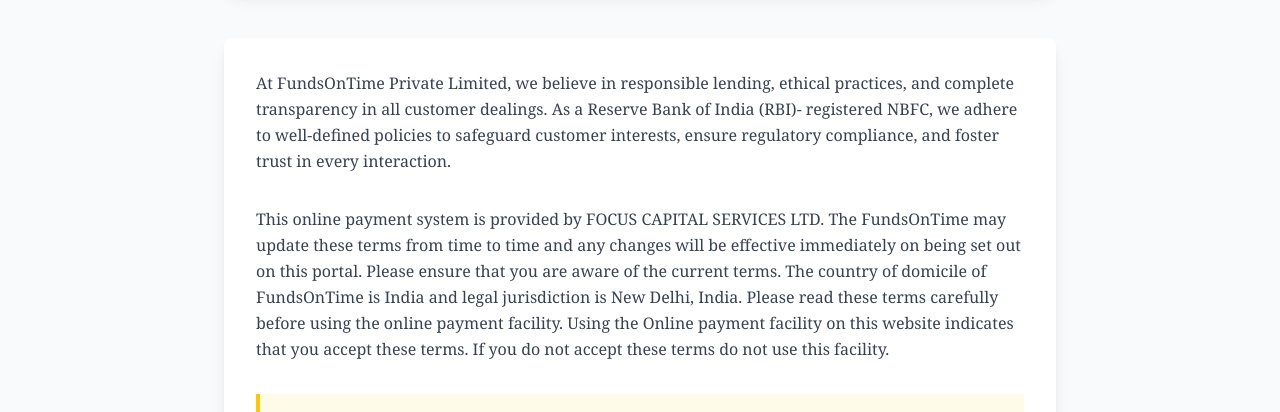
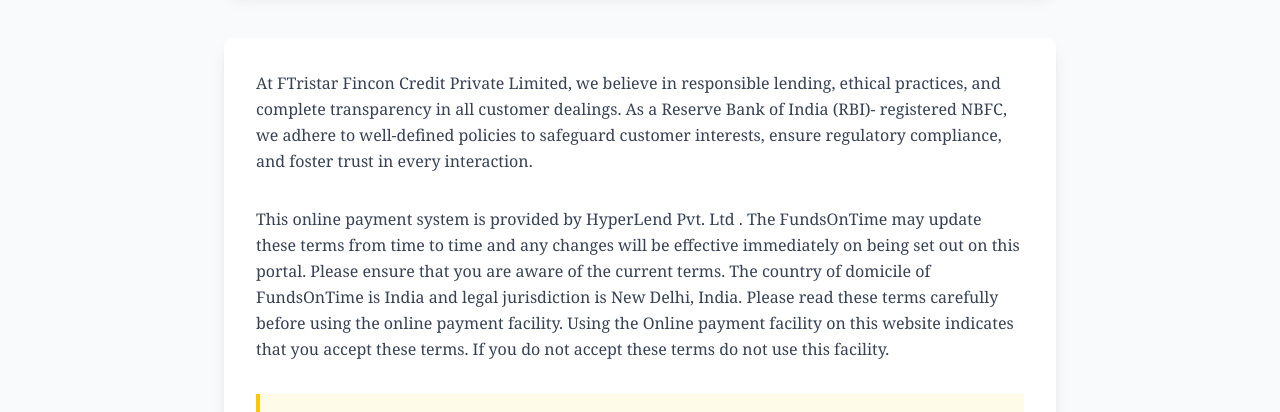
Before and after one commit to ShivBigwin/FundsOnTime, a Next.js app: page /privacy in a window 1280 px wide. Shown: the part 310-722 px from the top of the page. Built offline with nearby package versions, Linux system fonts and the light colour scheme.

Commit message:
NBFC added

```diff
--- a/src/component/aboutUs/index.tsx
+++ b/src/component/aboutUs/index.tsx
@@ -219,9 +219,15 @@
 
             <div className="space-y-6 text-lg text-gray-600 leading-relaxed">
               <p>
-                FundsOnTime Private Limited is an RBI-registered Non-Banking
-                Financial Company (NBFC), offering personalized, transparent,
-                and timely loan solutions to individuals and MSMEs across India.
+                FundsOnTime is a trusted digital lending platform powered by
+                Tristar Fincon Credit Private Limited, an RBI-registered
+                Non-Banking Financial Company (NBFC). We are committed to
+                providing fast, transparent, and personalized financial
+                solutions tailored to the needs of individuals and MSMEs across
+                India. By combining technology with customer-centric service,
+                FundsOnTime ensures a seamless borrowing experience with quick
+                approvals, flexible loan options, and complete transparency at
+                every step.
               </p>
               <p>
                 We are committed to advancing financial inclusion by delivering
--- a/src/component/footer/index.tsx
+++ b/src/component/footer/index.tsx
@@ -509,7 +509,7 @@
             >
               <Link href="#" className="flex items-center space-x-2">
                 <div className="w-50 h-10 flex items-center justify-center">
-                  <img src="FOTlogo4.png" alt="FundsOnTime Logo" />
+                  <img src="Logo.png" alt="FundsOnTime Logo" />
                 </div>
               </Link>
             </motion.div>
@@ -631,7 +631,7 @@
                     href="tel:+9172XXXXXX72"
                     className="text-gray-900 hover:text-emerald-600 transition-colors duration-300 font-medium"
                   >
-                    +91-7290999972
+                    +91-72XXXXXX72
                   </a>
                 </div>
               </motion.li>
@@ -702,7 +702,8 @@
               © {currentYear} FundsOnTime All rights reserved.
               <span className="hidden md:inline"> | </span>
               <span className="block md:inline mt-2 md:mt-0 md:ml-2">
-                Registered with RBI as NBFC - FundsOnTime
+                Registered with RBI as NBFC - Tristar Fincon Credit Private
+                Limited
               </span>
             </p>
           </div>
--- a/src/component/policies/fair/fairpolicy.tsx
+++ b/src/component/policies/fair/fairpolicy.tsx
@@ -15,7 +15,7 @@
       title: "Introduction",
       content: `
         <img src="/policy/md.png" alt="" />
-        <p class="mt-4">FundsOnTime Private Limited is a Non-Banking Financial Company (NBFC), registered with the Reserve Bank of India (RBI) as a non-deposit taking, non-systemically important NBFC. The Company is primarily engaged in providing personal loans, MSME finance, and other financial services.</p></br>
+        <p class="mt-4">Tristar Fincon Credit Private Limited is a Non-Banking Financial Company (NBFC), registered with the Reserve Bank of India (RBI) as a non-deposit taking, non-systemically important NBFC. The Company is primarily engaged in providing personal loans, MSME finance, and other financial services.</p></br>
 
         <p>The Policy has been formulated in accordance with the guidelines issued by the Reserve Bank of India for Non-Banking Financial Companies (NBFCs). This Policy is applicable to all FundsOnTime's products and services.</p>
       `,
--- a/src/component/policies/grievance/grievancepolicy.tsx
+++ b/src/component/policies/grievance/grievancepolicy.tsx
@@ -14,7 +14,7 @@
       title: "Introduction And Policy Statement",
       content: `
         <img src="/policy/Gr-intro.jpg" alt="" />
-        <p class="mt-4">FundsOnTime Private Limited (“the Company” or “FundsOnTime”) is a Non-Banking Financial Company (NBFC) registered with the Reserve Bank of India (“RBI”). As a responsible financial institution committed to ethical business practices and regulatory compliance, FundsOnTime places the highest priority on providing transparent, fair, and customer-centric services.</p><br/>
+        <p class="mt-4">Tristar Fincon Credit Private Limited (“the Company”) is a Non-Banking Financial Company (NBFC) registered with the Reserve Bank of India (“RBI”). As a responsible financial institution committed to ethical business practices and regulatory compliance, FundsOnTime places the highest priority on providing transparent, fair, and customer-centric services.</p><br/>
         <p>In line with its mission to uphold the highest standards of customer satisfaction and financial integrity, the Company acknowledges that a robust grievance redressal mechanism is an integral part of corporate governance and financial services delivery. This mechanism is designed not only to address customer complaints, concerns, and disputes but also to identify systemic gaps and ensure continuous improvement.</p><br/>
         <p>This Grievance Redressal Policy (“Policy”) is formulated in accordance with the applicable provisions of the RBI Master Directions on NBFCs, the Fair Practices Code, and the Reserve Bank – Integrated Ombudsman Scheme, 2021. The Policy aims to provide a structured, transparent, and responsive process for resolving customer grievances while ensuring regulatory adherence, customer protection, and institutional accountability.</p><br/>
         <p>The Policy underscores FundsOnTime's unwavering commitment to uphold trust, enhance service efficiency, and ensure that all customer interactions are addressed in a timely, fair, and equitable manner. It also ensures that customers are informed about their rights, the available redressal mechanisms, and the proper channels to escalate their concerns.</p>
--- a/src/component/policies/interestRate/index.tsx
+++ b/src/component/policies/interestRate/index.tsx
@@ -22,14 +22,14 @@
         {/* Main Content */}
         <div className="bg-white rounded-lg shadow-lg p-6 md:p-8 mb-8">
           <p className="text-gray-700 mb-8 leading-relaxed">
-            FundsOnTime Pvt Ltd (“the Company”), operating as a Non-Banking
-            Finance Company (NBFC), is committed to adhering to the highest
-            standards of regulatory compliance and fair practice. This policy is
-            established in alignment with the Reserve Bank of India (RBI)
-            Circular DNBS / PD / CC No. 95/ 03.05.002/ 2006-07 dated May 24,
-            2007, Notification No. DNBS. 204 / CGM (ASR)-2009 dated January 2,
-            2009, and the subsequent Guidelines on Fair Practices Code for NBFCs
-            (collectively, "RBI Regulations").
+            Tristar Fincon Credit Private Limited (“the Company”), operating as
+            a Non-Banking Finance Company (NBFC), is committed to adhering to
+            the highest standards of regulatory compliance and fair practice.
+            This policy is established in alignment with the Reserve Bank of
+            India (RBI) Circular DNBS / PD / CC No. 95/ 03.05.002/ 2006-07 dated
+            May 24, 2007, Notification No. DNBS. 204 / CGM (ASR)-2009 dated
+            January 2, 2009, and the subsequent Guidelines on Fair Practices
+            Code for NBFCs (collectively, "RBI Regulations").
           </p>
           <p className="text-gray-700 mb-8 leading-relaxed">
             In compliance with these regulations, which mandate the transparent
--- a/src/component/privacy/index.tsx
+++ b/src/component/privacy/index.tsx
@@ -47,22 +47,23 @@
         {/* Main Content */}
         <div className="bg-white rounded-lg shadow-lg p-6 md:p-8 mb-8">
           <p className="text-gray-700 mb-8 leading-relaxed">
-            At FundsOnTime Private Limited, we believe in responsible lending,
-            ethical practices, and complete transparency in all customer
-            dealings. As a Reserve Bank of India (RBI)- registered NBFC, we
-            adhere to well-defined policies to safeguard customer interests,
-            ensure regulatory compliance, and foster trust in every interaction.
+            At FTristar Fincon Credit Private Limited, we believe in responsible
+            lending, ethical practices, and complete transparency in all
+            customer dealings. As a Reserve Bank of India (RBI)- registered
+            NBFC, we adhere to well-defined policies to safeguard customer
+            interests, ensure regulatory compliance, and foster trust in every
+            interaction.
           </p>
           <p className="text-gray-700 mb-8 leading-relaxed">
-            This online payment system is provided by FOCUS CAPITAL SERVICES
-            LTD. The FundsOnTime may update these terms from time to time and
-            any changes will be effective immediately on being set out on this
-            portal. Please ensure that you are aware of the current terms. The
-            country of domicile of FundsOnTime is India and legal jurisdiction
-            is New Delhi, India. Please read these terms carefully before using
-            the online payment facility. Using the Online payment facility on
-            this website indicates that you accept these terms. If you do not
-            accept these terms do not use this facility.
+            This online payment system is provided by HyperLend Pvt. Ltd . The
+            FundsOnTime may update these terms from time to time and any changes
+            will be effective immediately on being set out on this portal.
+            Please ensure that you are aware of the current terms. The country
+            of domicile of FundsOnTime is India and legal jurisdiction is New
+            Delhi, India. Please read these terms carefully before using the
+            online payment facility. Using the Online payment facility on this
+            website indicates that you accept these terms. If you do not accept
+            these terms do not use this facility.
           </p>
 
           <div className="bg-yellow-50 border-l-4 border-yellow-400 p-4 mb-8">
```
